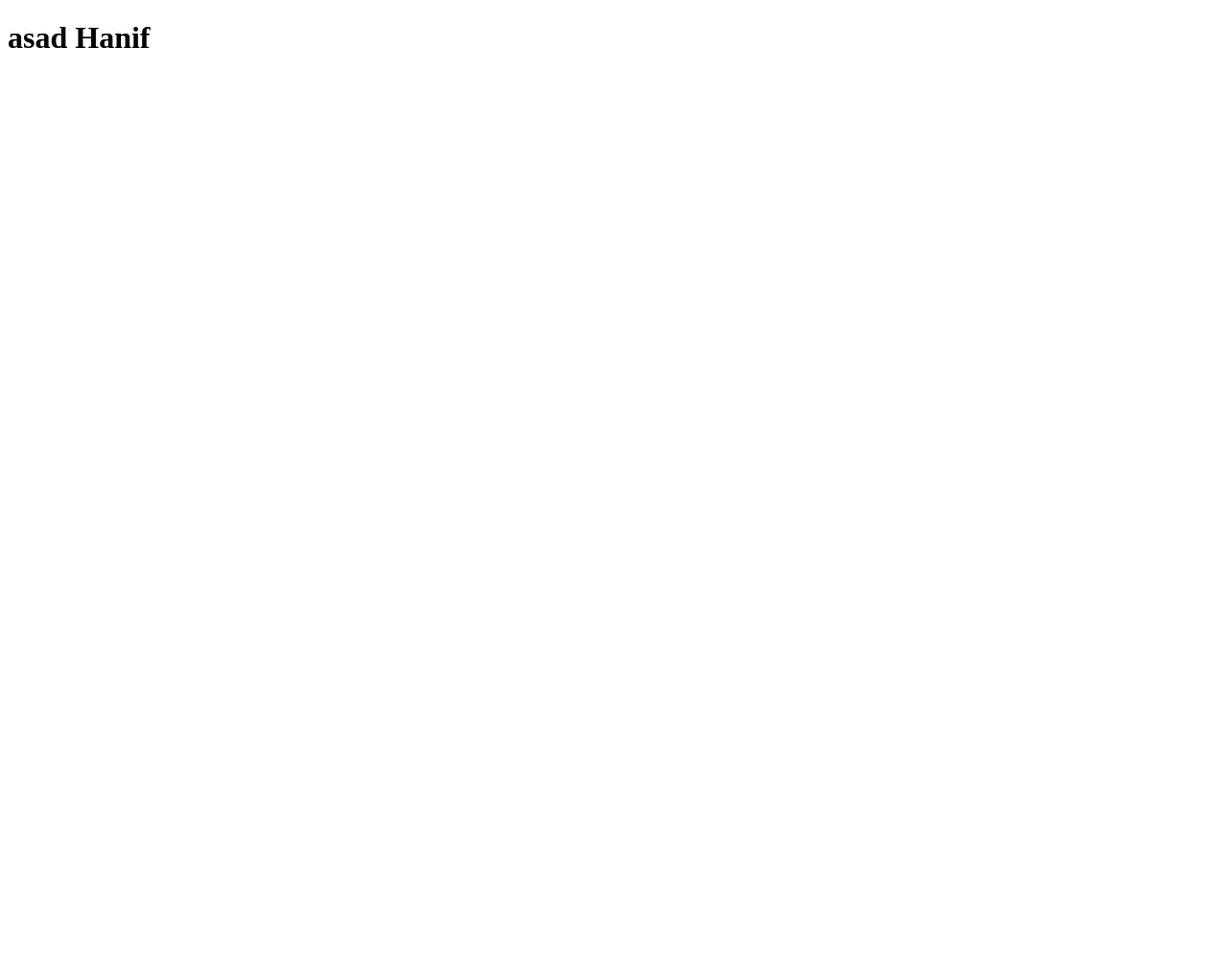
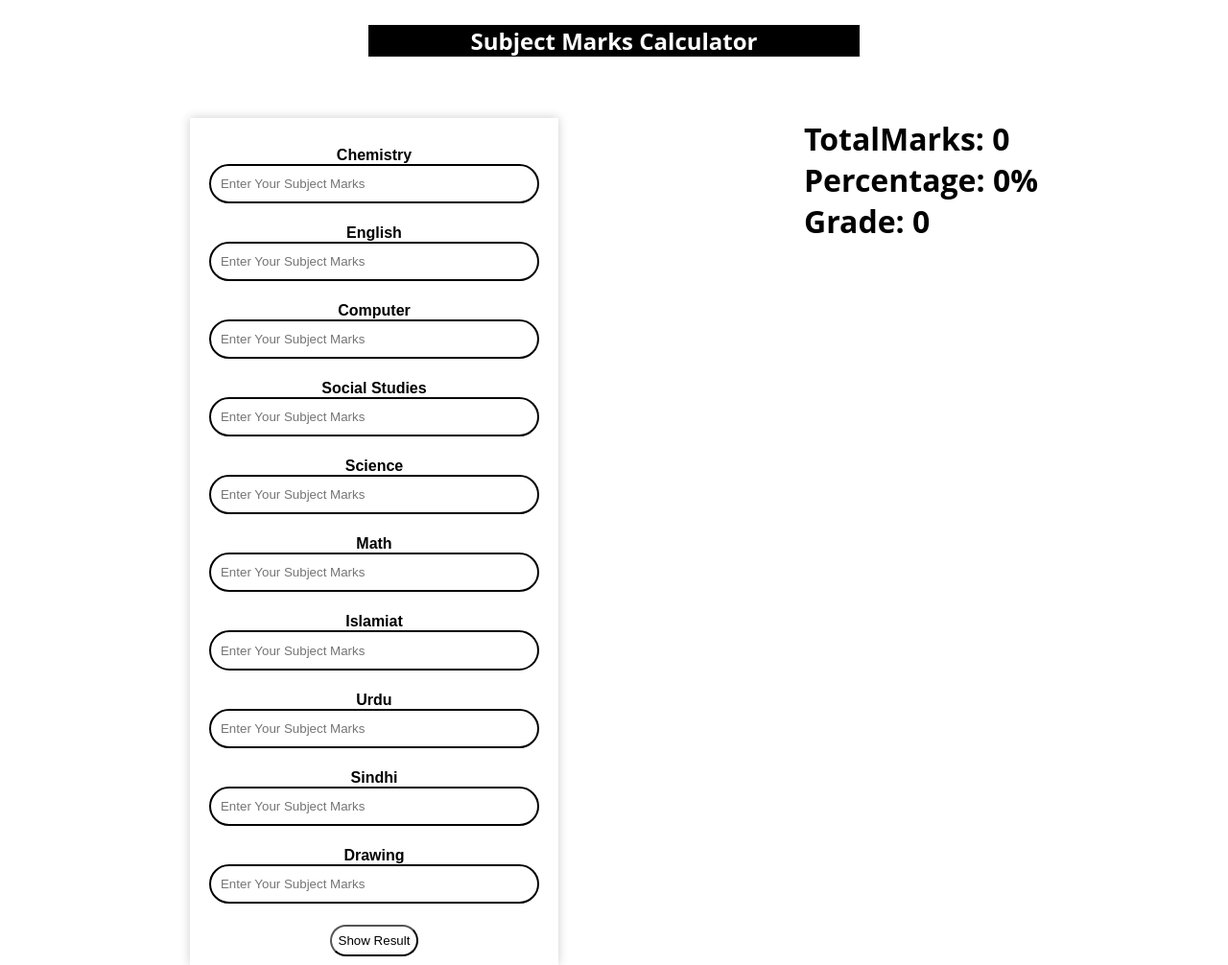
Before and after one commit to Asad-Hanif1/M.Percentage-Calculator, a plain HTML site: page index.html in a window 1280 px wide. Shown: the whole page at 96% size. Before the commit the page ends 800 px from the top, so only its background shows below. Drawn offline with Linux system fonts and the light colour scheme.

Commit message:
M percentage created file

```diff
--- a/index.html
+++ b/index.html
@@ -7,21 +7,39 @@
     <link rel="stylesheet" href="main.css">
 </head>
 <body>
-<h1> asad Hanif </h1>
 
+<h2 id="head">Subject Marks Calculator</h2>
+<div id="head-1">
+    <div class="head-2">
+        <p> Chemistry </p>
+        <input type="number" placeholder="Enter Your Subject Marks" id="chem-marks"> <br> <br>
+        <p>English</p>
+        <input type="number" placeholder="Enter Your Subject Marks" id="eng-marks"> <br> <br>
+        <p>Computer</p>
+        <input type="number" placeholder="Enter Your Subject Marks" id="com-marks"> <br> <br>
+        <p>Social Studies</p>
+        <input type="number" placeholder="Enter Your Subject Marks" id="sst-marks"> <br> <br>
+        <p>Science</p>
+        <input type="number" placeholder="Enter Your Subject Marks" id="sci-marks"> <br> <br>
+        <p>Math</p>
+        <input type="number" placeholder="Enter Your Subject Marks" id="math-marks"> <br> <br>
+        <p>Islamiat</p>
+        <input type="number" placeholder="Enter Your Subject Marks" id="isl-marks"> <br> <br>
+        <p>Urdu</p>
+        <input type="number" placeholder="Enter Your Subject Marks" id="urdu-marks"> <br> <br>
+        <p>Sindhi</p>
+        <input type="number" placeholder="Enter Your Subject Marks" id="sin-marks"> <br> <br>
+        <p>Drawing</p>
+        <input type="number" placeholder="Enter Your Subject Marks" id="dra-marks"> <br> <br>
+        <button id="btn" onclick="calculatePercentage()">Show Result</button>
+    </div>
+    <div class="head-3">
+        <h1>TotalMarks: <span id="total-marks">0</span></h1>
+        <h1>Percentage: <span id="percentage">0</span>%</h1>
+        <h1>Grade: <span id="grade">0</span></h1>
+    </div>
 
-
-
-
-
-
-
-
-
-
-
-
-
+</div>
 
 
 
--- a/index.js
+++ b/index.js
@@ -0,0 +1,58 @@
+// console.log(`Asad Hanif Here`)
+
+
+
+
+
+
+
+
+var ChemMarks = document.querySelector('#chem-marks');
+var EngMarks = document.querySelector('#eng-marks');
+var ComMarks = document.querySelector('#com-marks');
+var SSTMarks = document.querySelector('#sst-marks');
+var SciMarks = document.querySelector('#sci-marks');
+var IslMarks = document.querySelector('#isl-marks');
+var UrduMarks = document.querySelector('#urdu-marks');
+var SindhiMarks = document.querySelector('#sin-marks');
+var DrawingMarks = document.querySelector('#dra-marks');
+var studenTotal = document.querySelector('#total-marks');
+var percentage = document.querySelector('#percentage');
+var grade = document.querySelector('#grad');
+
+
+function calculatePercentage(){
+    console.log(ChemMarks.value);
+    console.log(EngMarks.value);
+    console.log(ComMarks.value);
+    console.log(SSTMarks.value);
+    console.log(SciMarks.value);
+    console.log(IslMarks.value);
+    console.log(UrduMarks.value);
+    console.log(SindhiMarks.value);
+    console.log(DrawingMarks.value);
+
+    var totalMarks = 900;
+    var obtainedMarks = +ChemMarks.value + +EngMarks.value + +ComMarks.value + +SSTMarks.value + +SciMarks.value + +IslMarks.value + +UrduMarks.value + +SindhiMarks.value + +DrawingMarks.value;
+    console.log('obtained marks ===>', obtainedMarks);
+    studenTotal.innerHTML = obtainedMarks;
+    var studentPercentage = obtainedMarks / totalMarks * 100;
+    percentage.innerHTML = studentPercentage;
+    var grade = document.getElementById('grade')
+
+
+    if(studentPercentage >= 85) {
+        grade.innerHTML = 'A+';
+    }else if(studentPercentage >= 70) {
+        grade.innerHTML = 'A';
+    }else if(studentPercentage >= 60) {
+        grade.innerHTML = 'B';
+    }else if(studentPercentage >= 50) {
+        grade.innerHTML = 'C';
+    }else if(studentPercentage >= 40) {
+        grade.innerHTML = 'D';
+    }else{
+        grade.innerHTML = 'FAIL';
+    }
+
+}
--- a/main.css
+++ b/main.css
@@ -0,0 +1,75 @@
+* {
+    box-sizing: border-box;
+    margin: 0;
+    padding: 0;
+  }
+
+  body {
+    background-color: #fff;
+    font-family: "Open Sans", sans-serif;
+  }
+  #head{
+    font-weight: bold;
+    justify-content: center;
+    text-align: center;
+    background-color: black;
+    color: white;
+    margin-top:2%;
+    margin-left: 30%;
+    margin-right: 30%;
+  }
+  p{
+    font-weight: bold;
+    font-family: sans-serif;
+  }
+  p:hover{
+    color: red;
+    cursor: pointer;
+  }
+  #head-1{
+    margin-top: 5%;
+    display: flex;
+    justify-content: center;
+    flex-wrap: wrap;
+    gap: 20%;
+  }
+
+  .head-2{
+    width:30%;
+    text-align: center;
+    justify-content: center;
+
+    backdrop-filter: blur(20px);
+    box-shadow: 0 0 10px rgba(0, 0, 0, .2);
+    padding: 30px 20px;
+  }
+
+  #btn{
+     border-radius: 30px;
+     padding: 7px;
+     background-color: transparent;
+     color: rgb(0, 0, 0);
+     cursor: pointer;
+     justify-content: center;
+     text-align: center;
+  }
+  .head-2 > input{
+      width: 100%;
+      height: 5%;
+      border-radius: 25px;
+      padding: 10px;
+      outline:red;
+      border: 2px solid;
+  }
+  /* .head{
+      margin-bottom: 30px;
+      margin-left: 70px;
+      margin-top:0;
+      cursor: pointer; */
+  }
+  @media(minwidth:400px) {
+      .wrapper{
+          height: 300px;
+          width: 280px;
+      }
+  }
```
